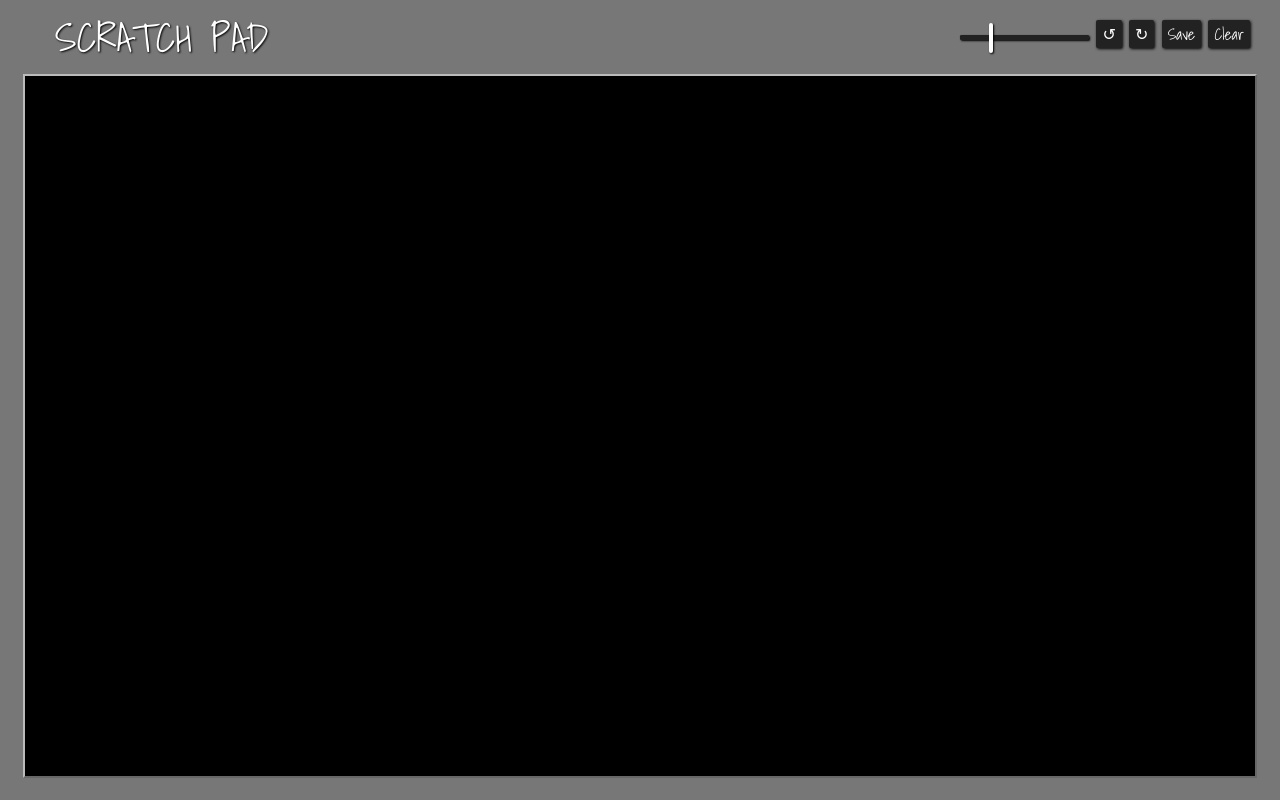
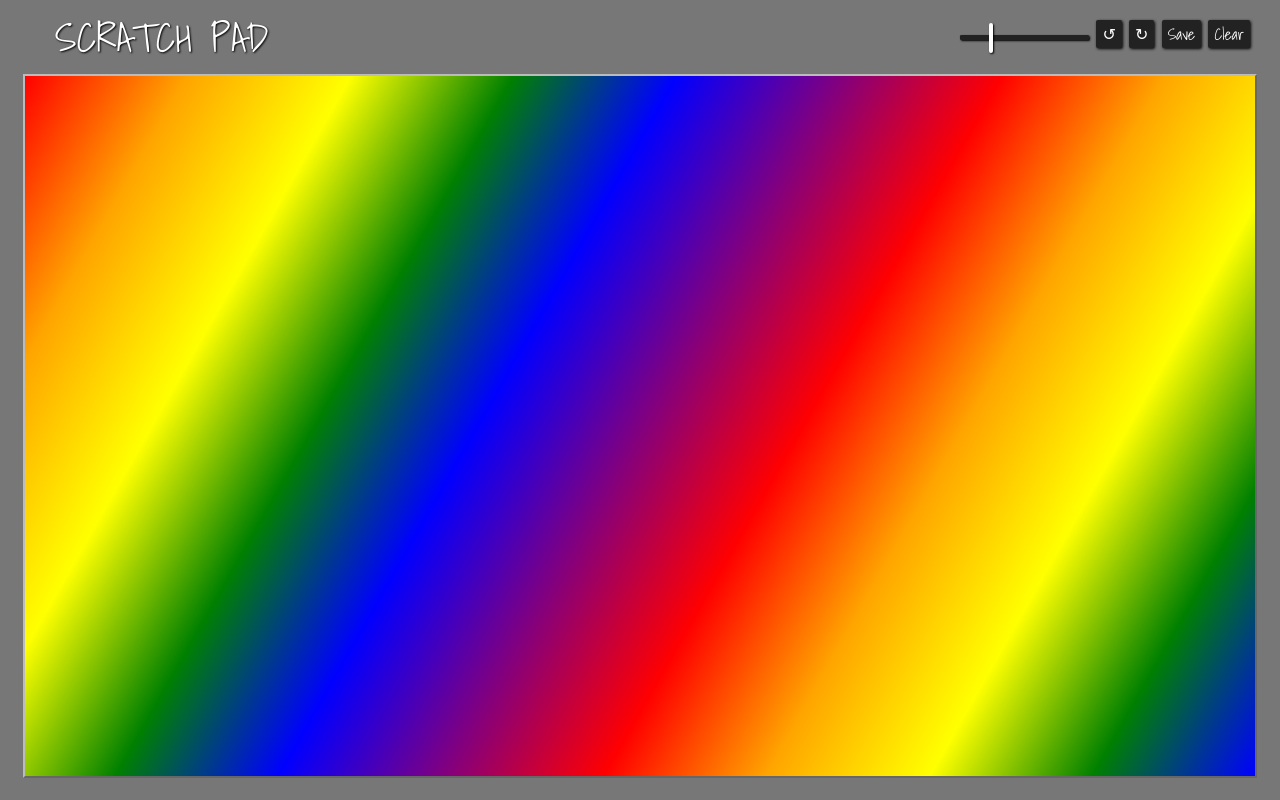
Before and after one commit to eafurlan/scratch-art, a plain HTML site: page index.html in a window 1280 px wide. Drawn offline with Linux system fonts and the light colour scheme.

Commit message:
current progress

```diff
--- a/scratch-art.css
+++ b/scratch-art.css
@@ -24,8 +24,8 @@ ul {
   text-shadow: 1px 1px 2px black;
 }
 #title:hover{
-  color: var(--randomRainbow);
-  transition:.1s;
+  text-shadow: 2px 2px 4px black;
+  color: linear-gradient(124deg, #ff2400, #e81d1d, #e8b71d, #e3e81d, #1de840, #1ddde8, #2b1de8, #dd00f3, #dd00f3);;
 }
 #buttons {
   margin-right: 25px;
@@ -38,8 +38,7 @@ button {
   box-shadow: 1px 1px 3px black;
 }
 button:hover{
-  color: var(--randomRainbow);
-  transition:.1s;
+  box-shadow: 2px 2px 4px black;
 }
 button:active{
   box-shadow:none;
@@ -47,12 +46,12 @@ button:active{
 }
 #draw{
 	border: 2px outset #bbb;
-  background: silver; /*default background if nothing else works*/
-	background: -webkit-linear-gradient(top left,red,orange,yellow,green,blue,indigo,violet,red,orange,yellow,green,blue,indigo,violet);
+  /*background: silver; default background if nothing else works*/
+	/*background: -webkit-linear-gradient(top left,red,orange,yellow,green,blue,indigo,violet,red,orange,yellow,green,blue,indigo,violet);
 	background: -o-linear-gradient(top left,red,orange,yellow,green,blue,indigo,violet,red,orange,yellow,green,blue,indigo,violet);
 	background: -moz-linear-gradient(top left,red,orange,yellow,green,blue,indigo,violet,red,orange,yellow,green,blue,indigo,violet);
 	background: linear-gradient(to bottom right, red,orange,yellow,green,blue,indigo,violet,red,orange,yellow,green,blue,indigo,violet);
-
+*/
   margin: auto;
   display: block;
 }
--- a/scratch-art.js
+++ b/scratch-art.js
@@ -1,13 +1,32 @@
 //Script for index.html
 
-//Canvas Defaults
-const canvas = document.querySelector("#draw");
+//my_Canvas Defaults
+const my_canvas = document.querySelector("#draw");
 
-const ctx = canvas.getContext("2d");
-canvas.width = window.innerWidth-50;
-canvas.height = window.innerHeight-100;
-ctx.fillStyle = "black";
-ctx.fillRect(0, 0, canvas.width, canvas.height);
+const ctx = my_canvas.getContext("2d");
+my_canvas.width = window.innerWidth-50;
+my_canvas.height = window.innerHeight-100;
+
+//create gradient
+var grd = ctx.createLinearGradient(0,0,my_canvas.width,my_canvas.height);
+grd.addColorStop(0,"red");
+grd.addColorStop(.1,"orange");
+grd.addColorStop(.2,"yellow");
+grd.addColorStop(.3,"green");
+grd.addColorStop(.4,"blue");
+grd.addColorStop(.5,"purple");
+grd.addColorStop(.6,"red");
+grd.addColorStop(.7,"orange");
+grd.addColorStop(.8,"yellow");
+grd.addColorStop(.9,"green");
+grd.addColorStop(1,"blue");
+// grd.addColorStop(1,"purple");
+// grd.addColorStop(12,);
+// grd.addColorStop(13,);
+// grd.addColorStop(14,);
+
+ctx.fillStyle = grd;
+ctx.fillRect(0, 0, my_canvas.width, my_canvas.height);
 // ctx.fill();
 ctx.strokeStyle = "#BADA55";
 ctx.shadowBlur = 1;
@@ -27,7 +46,7 @@ function draw(e) {
 	if(!isDrawing) return;
 	oldLines.length = 0;
 	points.push({x:e.offsetX, y:e.offsetY});
-	if(points.length%3===0){
+	if(points.length%10===0){
 		ctx.lineWidth = getVariableWidth(Number(strokeSize)-1, Number(strokeSize)+1);
 	}
 	console.log("Line width: "+ctx.lineWidth)
@@ -39,7 +58,24 @@ function draw(e) {
 }
 
 function getVariableWidth(strokeSize){
-	return Math.random() * strokeSize/5 * 2 + strokeSize - strokeSize/5;
+	// var x = Math.ceil(Math.random()*3)*(strokeSize/10) * strokeSize - strokeSize/10;
+	// switch ( Math.ceil(Math.random()*3) ) {
+	// 	case 1:
+	// 		console.log("case 1")
+	// 		return strokeSize - 1;
+	// 	case 2:
+	// 		console.log("case 2")
+	// 		return strokeSize;
+	// 	case 3:
+	// 		console.log("case 3")
+	// 		return strokeSize + 1;
+	// 	default:
+	// 		return strokeSize;
+	// }
+	var x = strokeSize + Math.floor(Math.random()*3)-1;
+	console.log(x)
+	return x;
+	// return Math.random() * strokeSize/5 * 2 + strokeSize - strokeSize/5;
 }
 
 function drawLine (line) {
@@ -52,7 +88,7 @@ function drawLine (line) {
 }
 
 function redraw() {
-	clearCanvas();
+	clearmy_Canvas();
 	for (line in lines){
 		drawLine(line);
 	}
@@ -65,10 +101,10 @@ function changeStrokeSize(){
   // ctx.shadowBlur = this.value/15;
 }
 
-function clearCanvas() {
-	ctx.clearRect(0, 0, ctx.canvas.width, ctx.canvas.height);
+function clearmy_Canvas() {
+	ctx.clearRect(0, 0, ctx.my_canvas.width, ctx.my_canvas.height);
 	// ctx.clear();
-	// ctx.fillRect(0, 0, canvas.width, canvas.height);
+	// ctx.fillRect(0, 0, my_canvas.width, my_canvas.height);
 	// ctx.fill();
 }
 
@@ -90,7 +126,7 @@ function pushLine () {
 }
 
 function savePicture () {
-	var image = canvas.toDataURL("image/png").replace("image/png", "image/octet-stream");
+	var image = my_canvas.toDataURL("image/png").replace("image/png", "image/octet-stream");
 	window.location.href=image;
 }
 
@@ -100,13 +136,13 @@ function setRandomRainbow(){
 }
 
 //Event Listeners
-canvas.addEventListener("mousemove", draw);
-canvas.addEventListener("mousedown", (e) => {
+my_canvas.addEventListener("mousemove", draw);
+my_canvas.addEventListener("mousedown", (e) => {
 	isDrawing = true;
 	points.push({x:e.offsetX, y:e.offsetY});
 });
-canvas.addEventListener("mouseup", stopDrawing);
-canvas.addEventListener("mouseout", stopDrawing);
+my_canvas.addEventListener("mouseup", stopDrawing);
+my_canvas.addEventListener("mouseout", stopDrawing);
 
 const size_selector = document.querySelector("input#size");
 size_selector.addEventListener("change", changeStrokeSize);
@@ -124,7 +160,7 @@ const save_button = document.querySelector("button#save");
 save_button.addEventListener("mousedown", savePicture);
 
 const clear_button = document.querySelector("button#clear");
-clear_button.addEventListener("mousedown", clearCanvas);
+clear_button.addEventListener("mousedown", clearmy_Canvas);
 
 const title = document.querySelector("#title");
 title.addEventListener("mouseover", setRandomRainbow);
```
